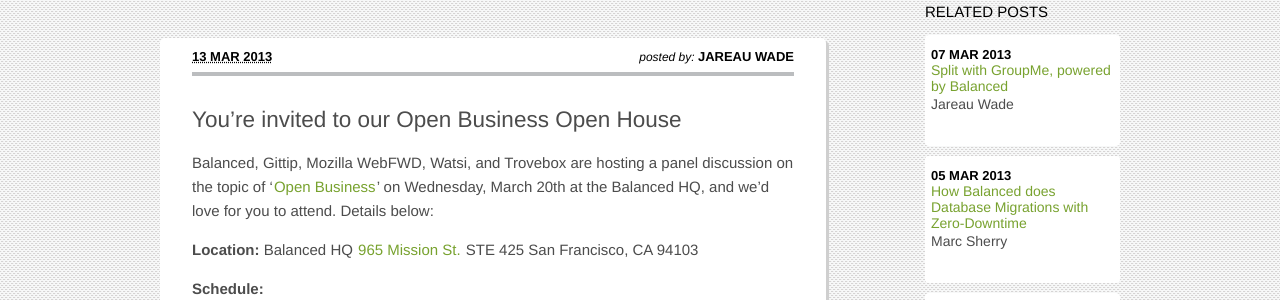
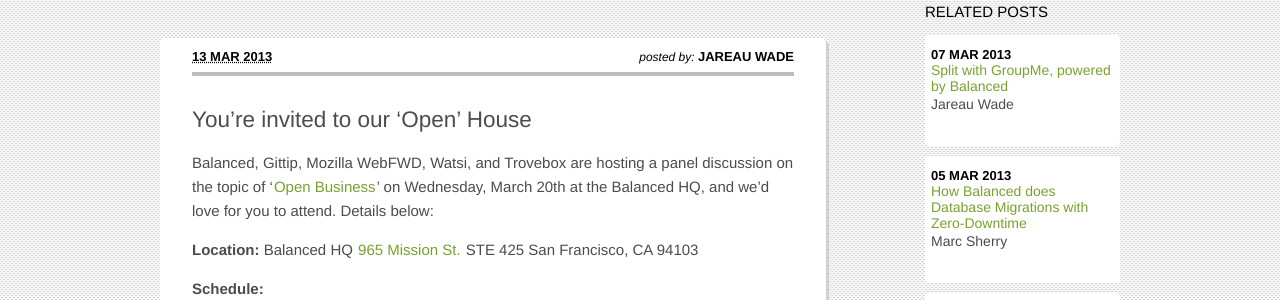
Before and after one commit to balanced/balanced.github.com, a Jekyll site: the page built from _posts/2013-03-13-open-business-open-house.md, in a window 1280 px wide. Shown: the part 364-664 px from the top of the page. Built offline with Jekyll 4.4.1, drawn with Linux system fonts in a browser that asks for light colours; nearby versions of some CDN libraries; library files that are not in the unit come from our copies; Markdown is read by kramdown in place of the engine named in the settings; comment, search, counter and statistics services are not loaded.

Commit message:
Update 2013-03-13-open-business-open-house.md

```diff
--- a/_posts/2013-03-13-open-business-open-house.md
+++ b/_posts/2013-03-13-open-business-open-house.md
@@ -12,7 +12,7 @@
 - events
 ---
 
-## You're invited to our Open Business Open House
+## You're invited to our 'Open' House
 
 Balanced, Gittip, Mozilla WebFWD, Watsi, and Trovebox are hosting a panel discussion on the topic of '[Open Business](https://en.wikipedia.org/wiki/Open_business)' on Wednesday, March 20th at the Balanced HQ, and we'd love for you to attend. Details below:
 
```
